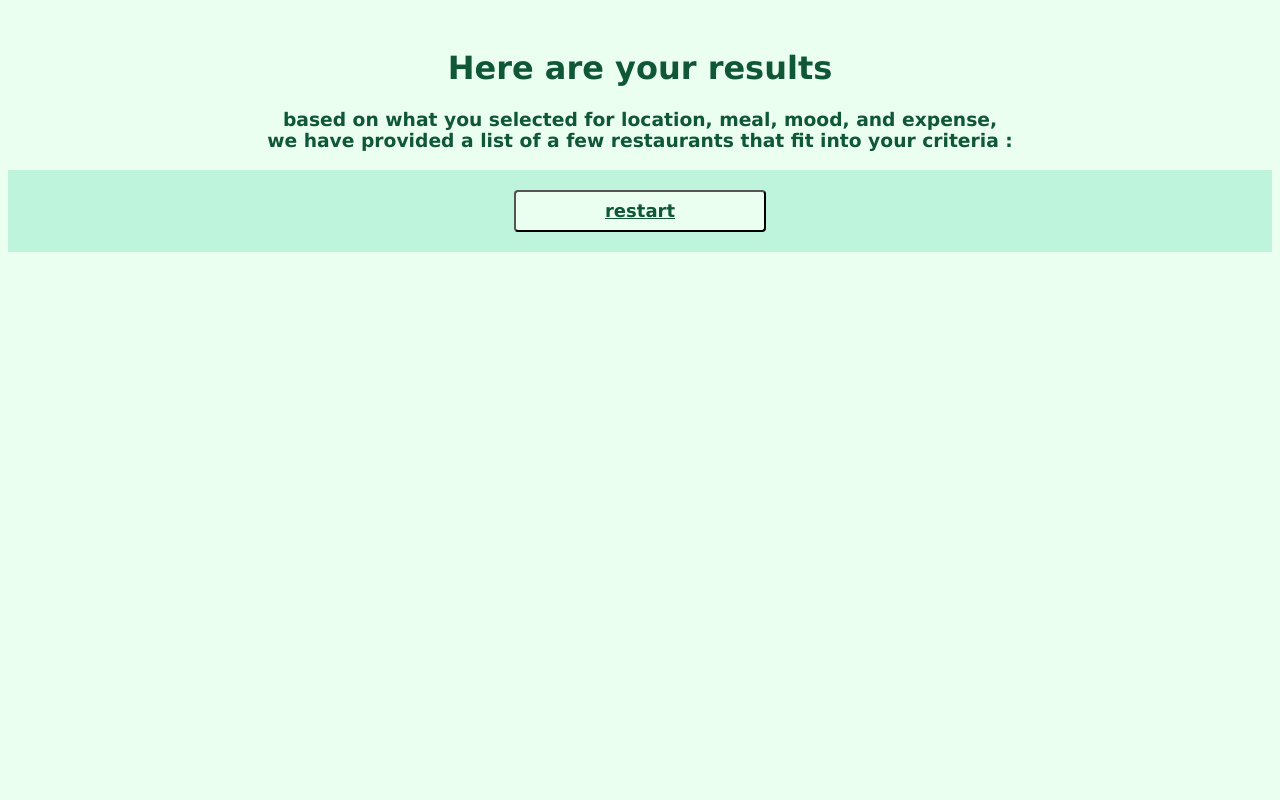
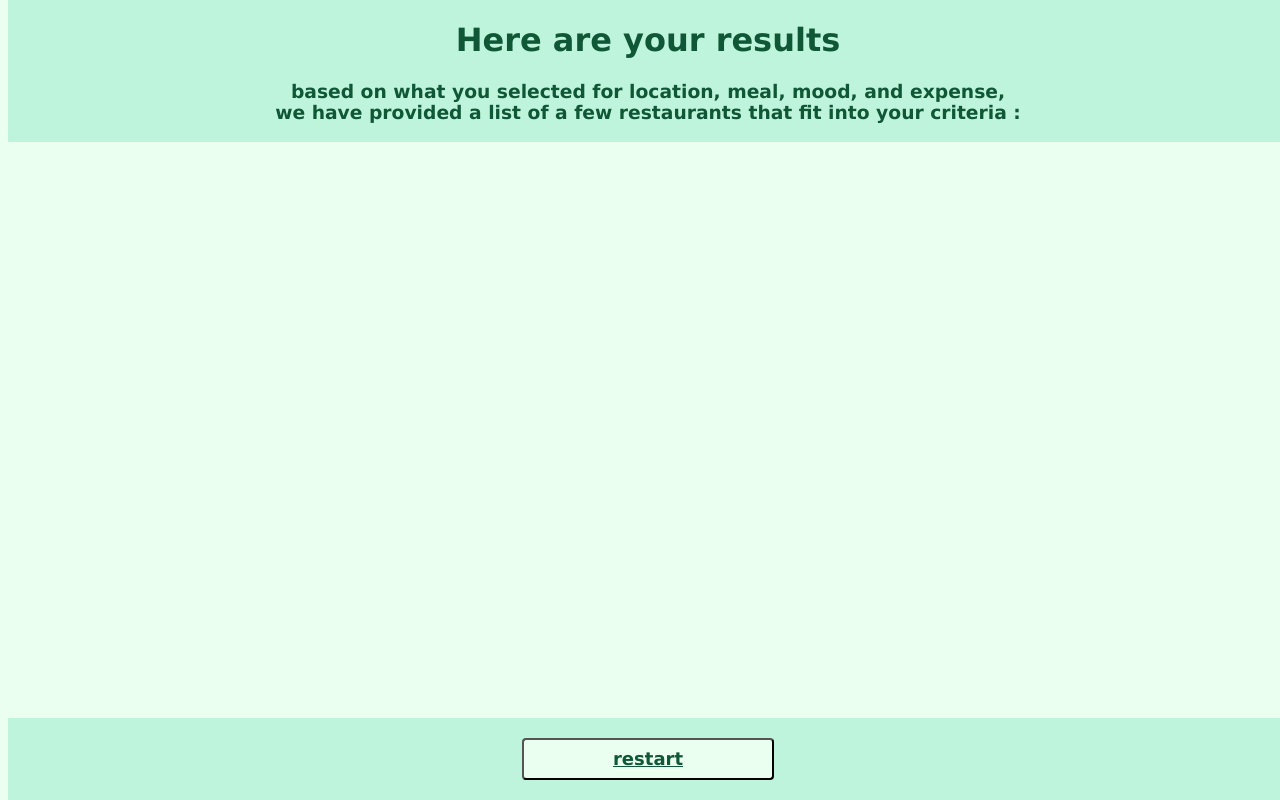
Before and after one commit to Morgenrain/bayareabites, a plain HTML site: page results.html in a window 1280 px wide. Drawn offline with Linux system fonts and the light colour scheme.

Commit message:
better looking results

```diff
--- a/results.css
+++ b/results.css
@@ -5,12 +5,27 @@
   color: #0f5737;
 }
 
+.title {
+  position: fixed;
+  top: 0;
+  width: 100%;
+  background-color: #bef4dbff;
+}
+
 h1 {
   font-size: 32px;
+  background-color: #bef4dbff;
+}
+
+h3 {
+  background-color: #bef4dbff;
 }
 
 .bottom {
-  background-color: #bef4dbff
+  background-color: #bef4dbff;
+  position: fixed;
+  bottom: 0;
+  width: 100%;
 }
 
 button {
--- a/results.html
+++ b/results.html
@@ -8,8 +8,10 @@
     <title>Results</title>
   </head>
   <body>
-    <h1>Here are your results </h1>
-    <h3>based on what you selected for location, meal, mood, and expense, <br />we have provided a list of a few restaurants that fit into your criteria :</h3>
+    <div class="title">
+      <h1>Here are your results </h1>
+      <h3>based on what you selected for location, meal, mood, and expense, <br />we have provided a list of a few restaurants that fit into your criteria :</h3>
+    </div>
     <script src="results.js"></script>
     <div class="bottom">
       <button><a href="preferences.html">restart</button>
```
